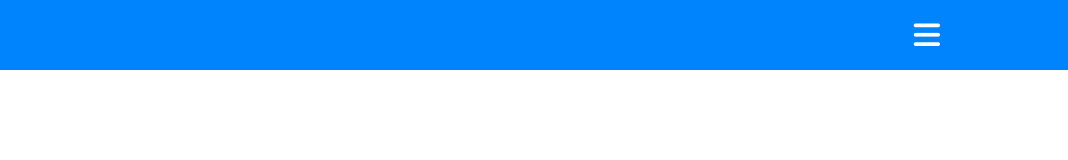
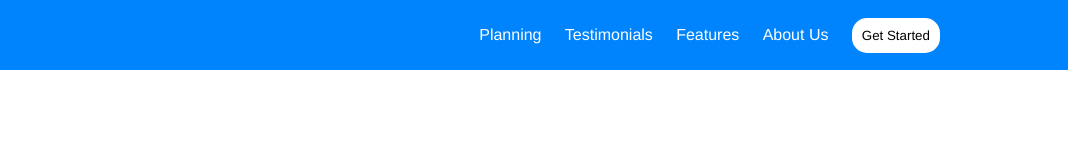
Before and after one commit to mattia0419/htmlcss-responsive-layout, a plain HTML site: page index.html in a window 1280 px wide. Shown: the full height of the page, 212-1280 px from the left. Drawn offline with Linux system fonts and the light colour scheme; a web font is replaced by a local one.

Commit message:
add desktop header

```diff
--- a/css/style.css
+++ b/css/style.css
@@ -41,3 +41,64 @@ nav{
 .icon-medium{
     font-size: 30px;
 }
+
+
+
+
+
+
+
+
+
+
+
+
+
+
+
+
+
+
+
+
+
+
+
+
+
+
+
+
+
+
+
+
+
+
+
+
+
+
+
+
+
+
+
+
+
+
+
+
+
+
+
+
+/* DESKTOP */
+@media screen and (min-width: 992px){
+    .menu-icon{
+        display: none;
+    }
+    .menu{
+        display: flex;
+    }
+}
--- a/index.html
+++ b/index.html
@@ -26,7 +26,7 @@
                 <a class="link-nav" href="#">About Us</a>
                 <button class="button-wite">Get Started</button>
             </div>
-            <div>
+            <div class="menu-icon">
                 <i class="fa-solid fa-bars icon-medium"></i>
             </div>
         </nav>
```
